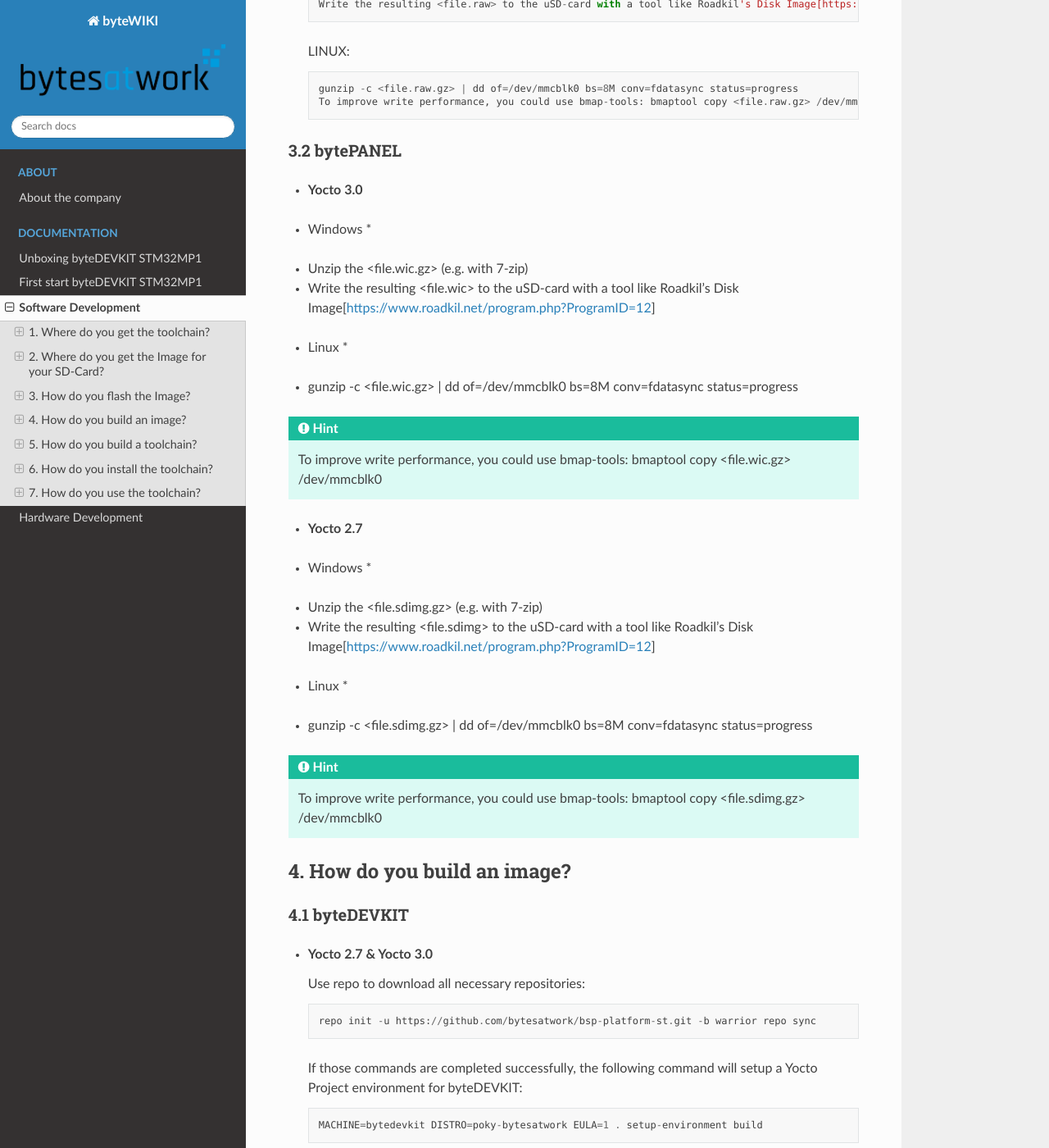
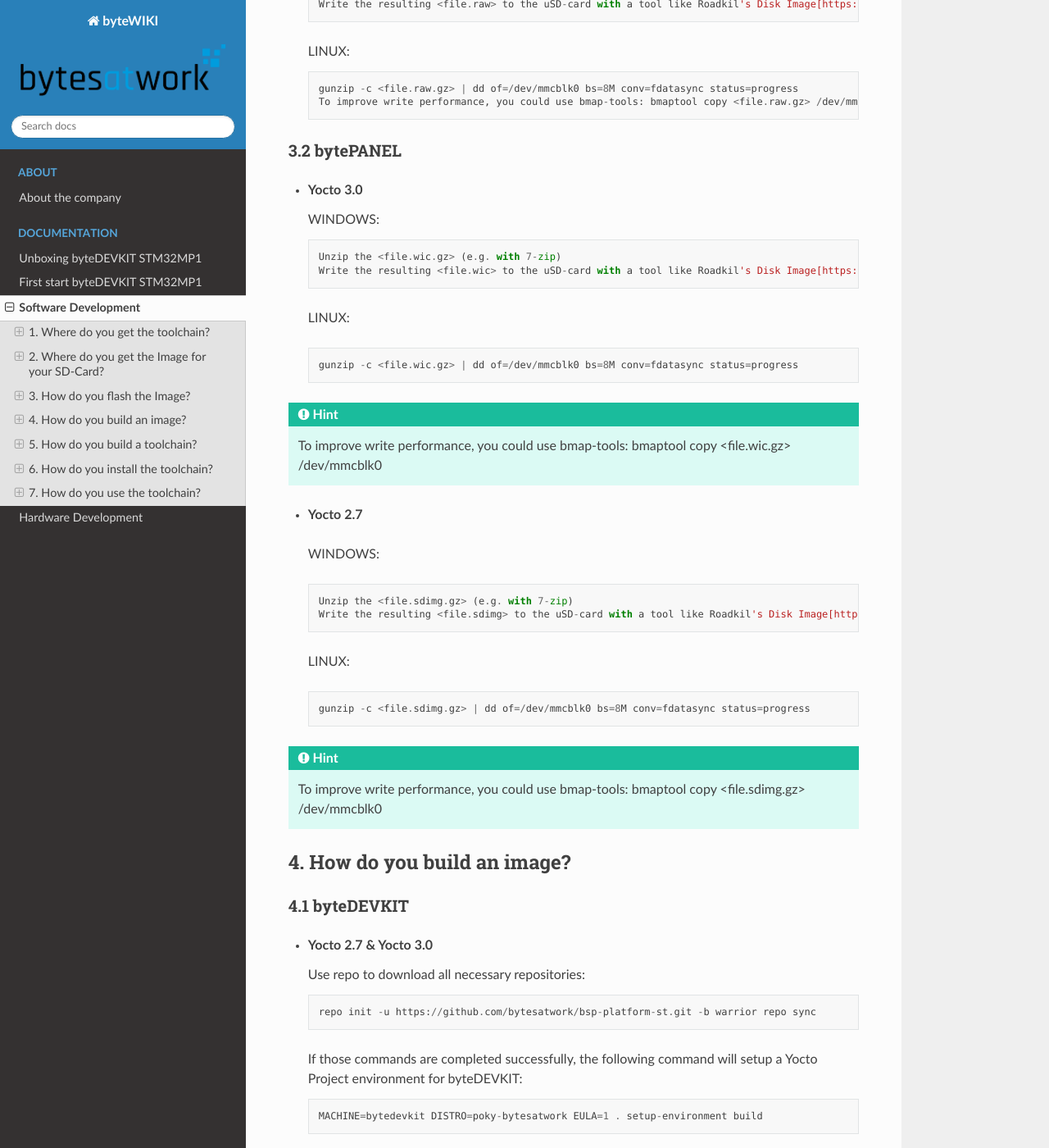
Before and after one commit to jfilus/byteWIKI, a Sphinx documentation site: the page built from docs/source/softwaredevelopment.rst, in a window 1280 px wide and 1400 px high, scrolled down 2110 px. Shown: the whole window at 82% size. Built offline with Sphinx 7.4.7 and the Read the Docs theme 2.0.0, drawn with Linux system fonts in a browser that asks for light colours; part of the change alters nothing that is shown.

```diff
--- a/docs/source/softwaredevelopment.rst
+++ b/docs/source/softwaredevelopment.rst
@@ -97,21 +97,35 @@ The entire development lifecycle is done in-house with transparent project manag
 ---------
 
 -  **Yocto 3.0**
-* Windows *
-- Unzip the <file.wic.gz> (e.g. with 7-zip)
-- Write the resulting <file.wic> to the uSD-card with a tool like Roadkil's Disk Image[https://www.roadkil.net/program.php?ProgramID=12]
 
-* Linux *
-- gunzip -c <file.wic.gz> | dd of=/dev/mmcblk0 bs=8M conv=fdatasync status=progress
+   WINDOWS:
+
+   ::
+
+     Unzip the <file.wic.gz> (e.g. with 7-zip)
+     Write the resulting <file.wic> to the uSD-card with a tool like Roadkil's Disk Image[https://www.roadkil.net/program.php?ProgramID=12]
+
+  LINUX:
+
+  ::
+
+     gunzip -c <file.wic.gz> | dd of=/dev/mmcblk0 bs=8M conv=fdatasync status=progress
 .. Hint:: To improve write performance, you could use bmap-tools: bmaptool copy <file.wic.gz> /dev/mmcblk0
 
 -  **Yocto 2.7**
-* Windows *
-- Unzip the <file.sdimg.gz> (e.g. with 7-zip)
-- Write the resulting <file.sdimg> to the uSD-card with a tool like Roadkil's Disk Image[https://www.roadkil.net/program.php?ProgramID=12]
 
-* Linux *
-- gunzip -c <file.sdimg.gz> | dd of=/dev/mmcblk0 bs=8M conv=fdatasync status=progress
+  WINDOWS:
+
+  ::
+
+     Unzip the <file.sdimg.gz> (e.g. with 7-zip)
+     Write the resulting <file.sdimg> to the uSD-card with a tool like Roadkil's Disk Image[https://www.roadkil.net/program.php?ProgramID=12]
+
+  LINUX:
+
+  ::
+
+     gunzip -c <file.sdimg.gz> | dd of=/dev/mmcblk0 bs=8M conv=fdatasync status=progress
 .. Hint:: To improve write performance, you could use bmap-tools: bmaptool copy <file.sdimg.gz> /dev/mmcblk0
 
 ============================================
```
